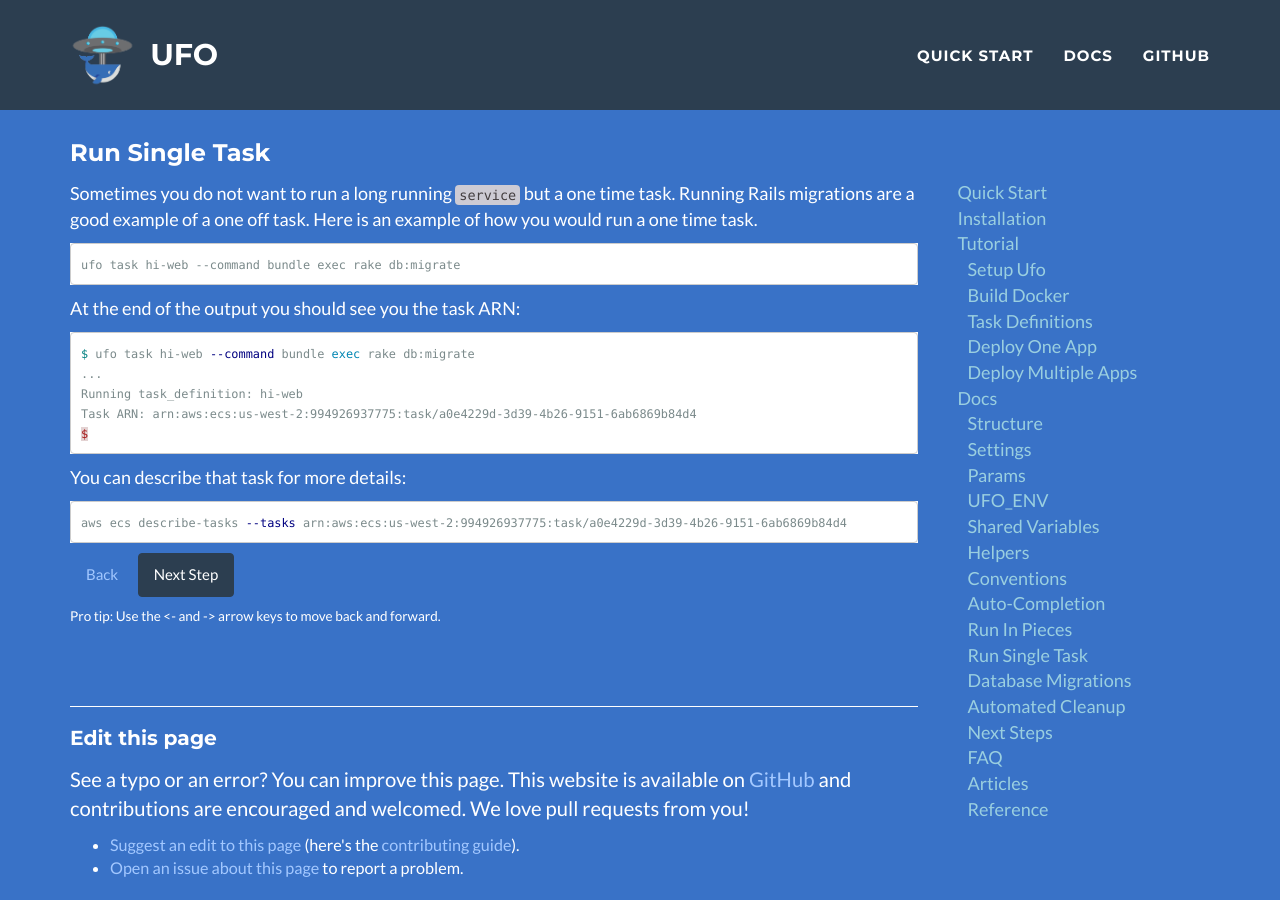
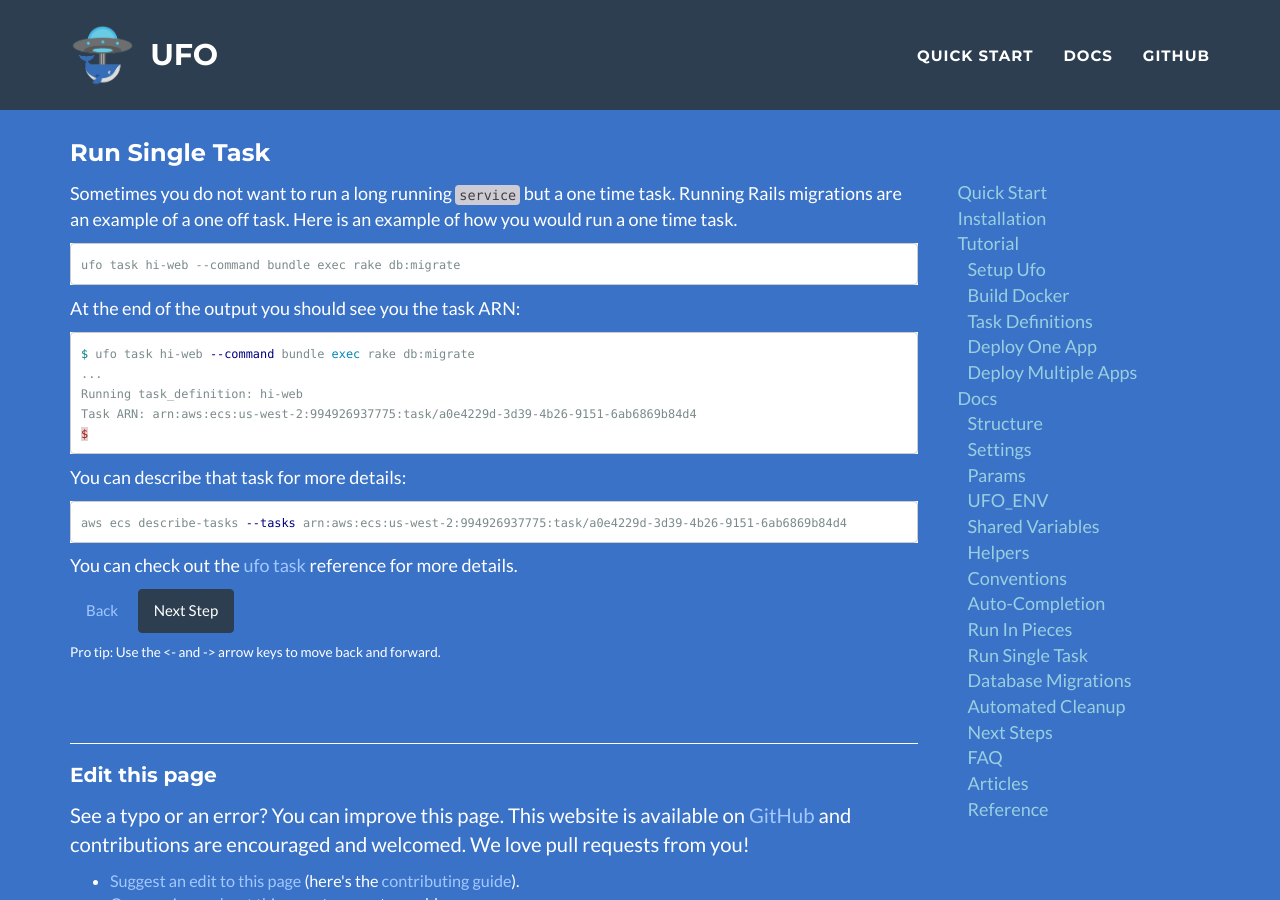
Before and after one commit to boltops-tools/ufo, a Jekyll site: the page built from docs/_docs/single-task.md, in a window 1280 px wide and 900 px high. Built offline with Jekyll 4.4.1, drawn with Linux system fonts in a browser that asks for light colours.

Commit message:
update ufo task docs

````diff
--- a/docs/_docs/single-task.md
+++ b/docs/_docs/single-task.md
@@ -2,7 +2,7 @@
 title: Run Single Task
 ---
 
-Sometimes you do not want to run a long running `service` but a one time task. Running Rails migrations are a good example of a one off task.  Here is an example of how you would run a one time task.
+Sometimes you do not want to run a long running `service` but a one time task. Running Rails migrations are an example of a one off task.  Here is an example of how you would run a one time task.
 
 ```
 ufo task hi-web --command bundle exec rake db:migrate
@@ -24,6 +24,8 @@ You can describe that task for more details:
 aws ecs describe-tasks --tasks arn:aws:ecs:us-west-2:994926937775:task/a0e4229d-3d39-4b26-9151-6ab6869b84d4
 ```
 
+You can check out the [ufo task](http://ufoships.com/reference/ufo-task/) reference for more details.
+
 <a id="prev" class="btn btn-basic" href="{% link _docs/run-in-pieces.md %}">Back</a>
 <a id="next" class="btn btn-primary" href="{% link _docs/migrations.md %}">Next Step</a>
 <p class="keyboard-tip">Pro tip: Use the <- and -> arrow keys to move back and forward.</p>
````
